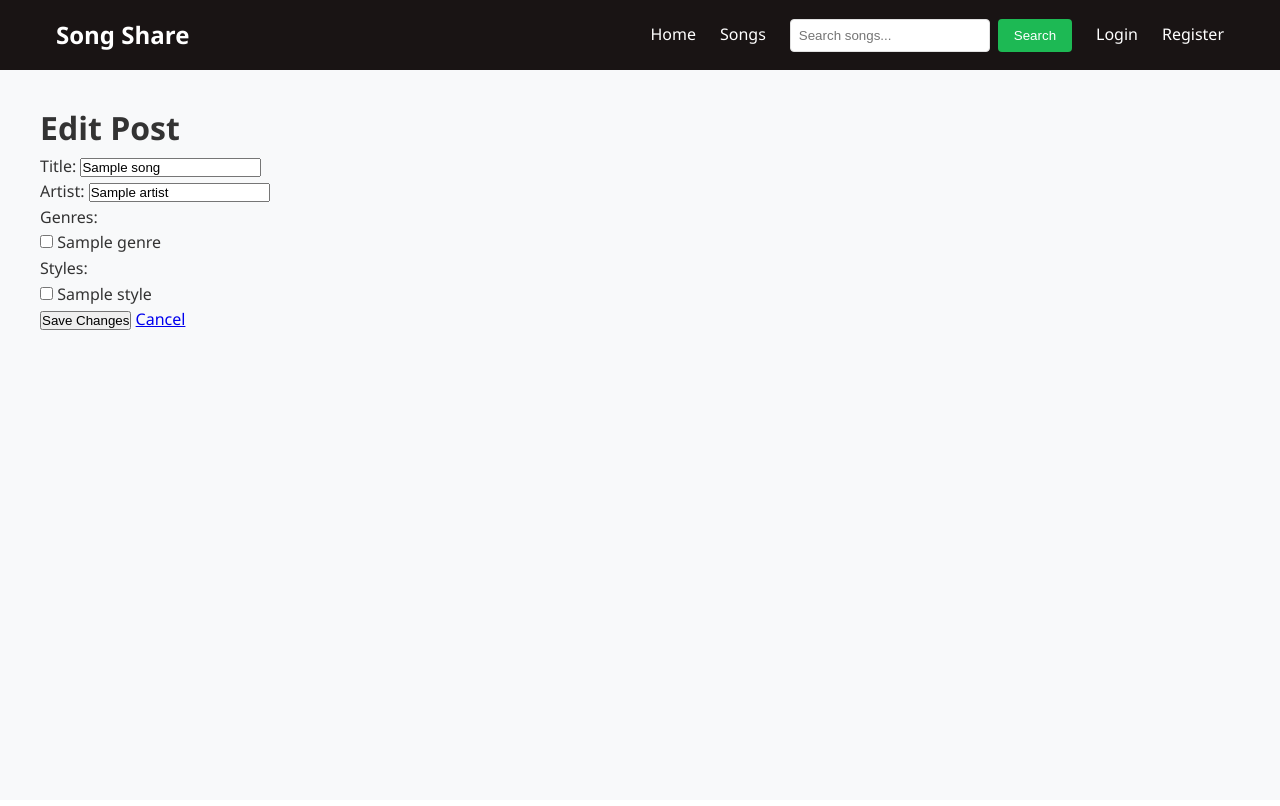
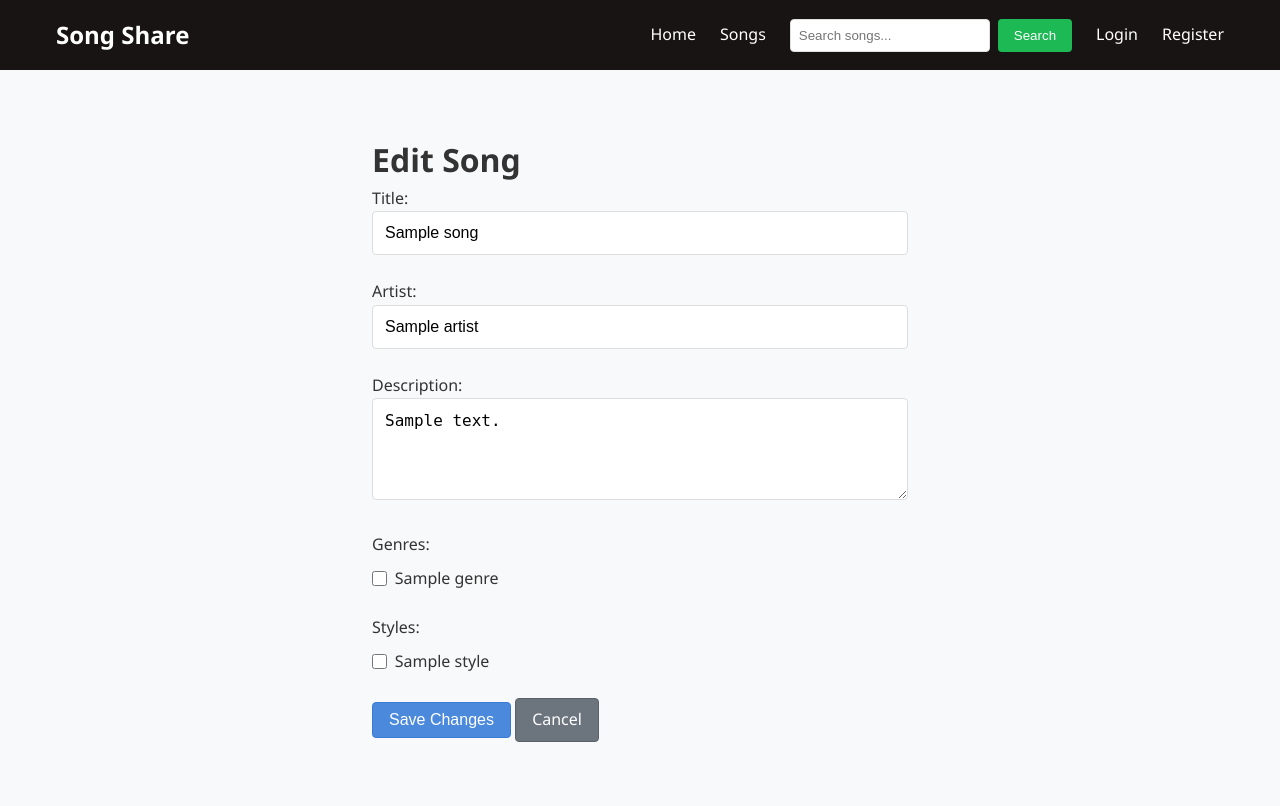
Before and after one commit to kokorohoriuchi/song-sharing, a Flask app: template templates/songs/edit.html in a window 1280 px wide. Before the commit the page ends 330 px from the top, so only its background shows below. Run offline with Flask 3, Linux system fonts and the light colour scheme; the template is opened without the code that fills it: most values are stand-ins (such as "Sample title", 1, 10 or a date in 2020); parts of the project's set-up code (start-up, migrations or seed data) failed here and were passed over.

Commit message:
long text handling

```diff
--- a/templates/songs/edit.html
+++ b/templates/songs/edit.html
@@ -1,21 +1,35 @@
 {% extends "layout.html" %}
 
-{% block title %}Edit Post{% endblock %}
+{% block title %}Edit Song{% endblock %}
+
+{% block css %}
+<link rel="stylesheet" href="{{ url_for('static', filename='css/songs.css') }}">
+{% endblock %}
 
 {% block content %}
-<h1>Edit Post</h1>
+<div class="song-form-container">
+    <h1>Edit Song</h1>
 
     <form action="/songs/{{ song.id }}/edit" method="POST">
         <input type="hidden" name="csrf_token" value="{{ session.csrf_token }}">
 
         <div class="form-group">
             <label for="title">Title:</label>
-        <input type="text" id="title" name="title" value="{{ song.title }}" required class="form-control">
+            <input type="text" id="title" name="title" value="{{ song.title }}"
+                   required class="form-control long-text-input">
         </div>
 
         <div class="form-group">
             <label for="artist">Artist:</label>
-        <input type="text" id="artist" name="artist" value="{{ song.artist }}" required class="form-control">
+            <input type="text" id="artist" name="artist" value="{{ song.artist }}"
+                   required class="form-control long-text-input">
+        </div>
+
+        <!-- Add description field -->
+        <div class="form-group">
+            <label for="description">Description:</label>
+            <textarea id="description" name="description" class="form-control long-text-area"
+                      rows="4">{{ song.description or '' }}</textarea>
         </div>
 
         <div class="form-group">
@@ -55,4 +69,5 @@
         <button type="submit" class="btn btn-primary">Save Changes</button>
         <a href="/songs" class="btn btn-secondary">Cancel</a>
     </form>
+</div>
 {% endblock %}
```
Lines whose indentation alone changed are shown as unchanged.
